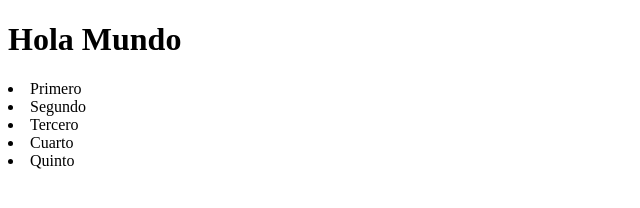
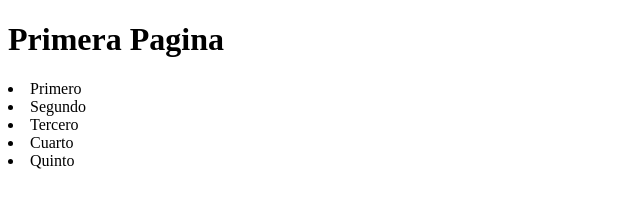
Before and after one commit to jcaracas/PrimerDesarrollo, a plain HTML site: page index.html in a window 1280 px wide. Shown: the whole page, without its empty margins (0-640 px from the left). Drawn offline with Linux system fonts and the light colour scheme.

Commit message:
segunda modificacion

```diff
--- a/index.html
+++ b/index.html
@@ -7,7 +7,7 @@
     <title>Document</title>
 </head>
 <body>
-    <h1>Hola Mundo</h1>
+    <h1>Primera Pagina</h1>
     <li>Primero</li>
     <li>Segundo</li>
     <li>Tercero</li>
```
